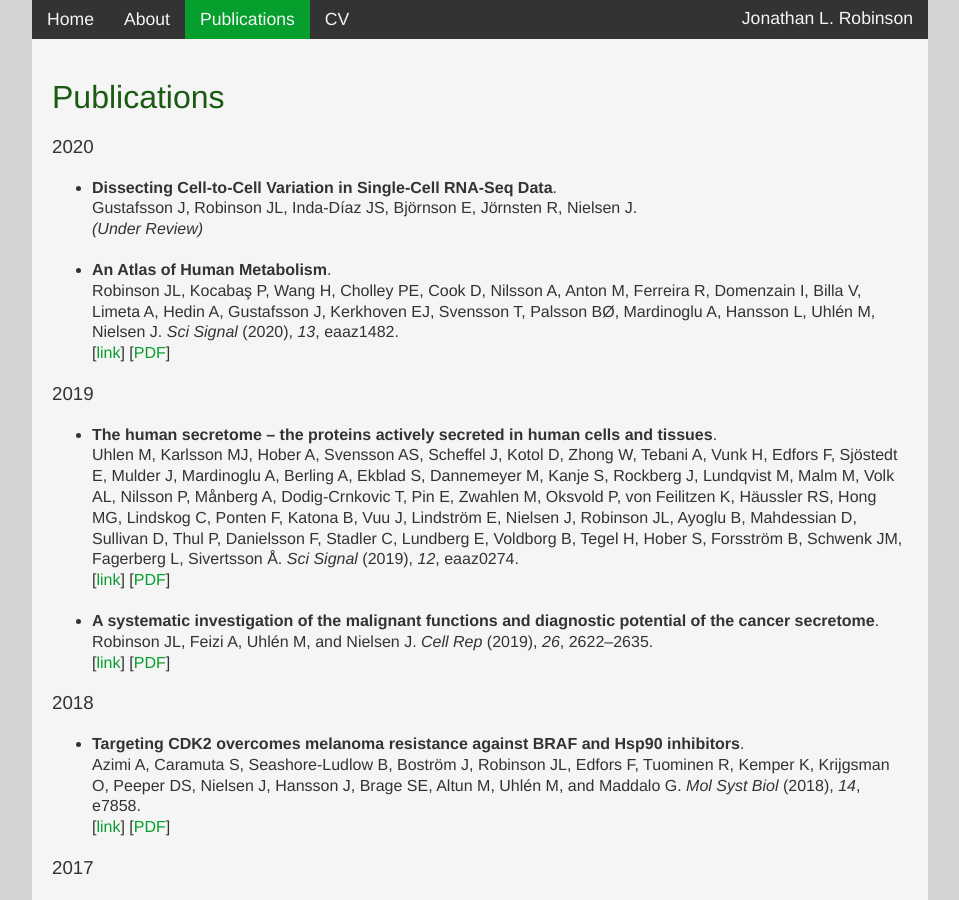
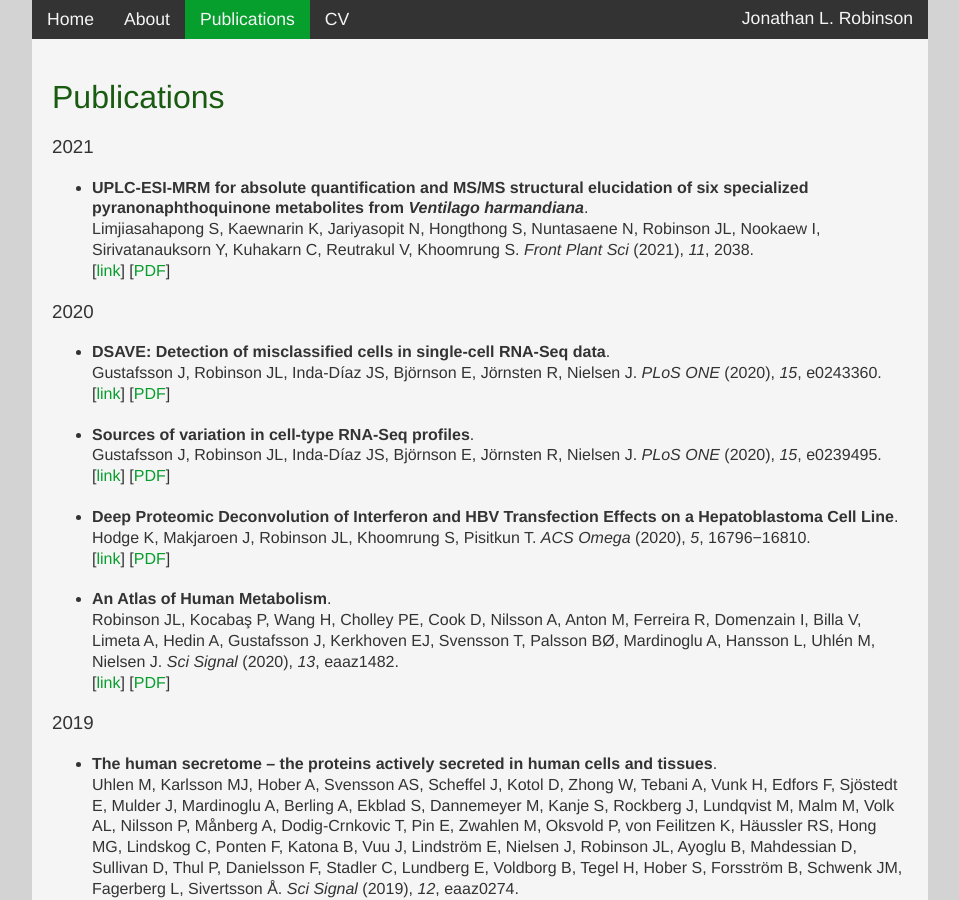
Before and after one commit to JonathanRob/JonathanRob.github.io, a Jekyll site: the page built from publications.html, in a window 1280 px wide and 900 px high. Shown: the whole window, without its empty margins (160-1119 px from the left). Built offline with Jekyll 4.4.1, drawn with Linux system fonts in a browser that asks for light colours.

Commit message:
doc: add new publications

```diff
--- a/publications.html
+++ b/publications.html
@@ -7,13 +7,35 @@ title: Publications
 
 	<h1>Publications</h1>
 
+	<h3>2021</h3>
+
+	<ul class='spaced-list'>
+		<li>
+			<b>UPLC-ESI-MRM for absolute quantification and MS/MS structural elucidation of six specialized pyranonaphthoquinone metabolites from <i>Ventilago harmandiana</i></b>.
+			<br>Limjiasahapong S, Kaewnarin K, Jariyasopit N, Hongthong S, Nuntasaene N, Robinson JL, Nookaew I, Sirivatanauksorn Y, Kuhakarn C, Reutrakul V, Khoomrung S. <i>Front Plant Sci</i> (2021), <i>11</i>, 2038.
+			<br>[<a href='https://www.frontiersin.org/articles/10.3389/fpls.2020.602993/full'>link</a>] [<a href='/papers/FrontPlantSci_2021_MSstruct_ventilago.pdf'>PDF</a>]
+		</li>
+	</ul>
+
 	<h3>2020</h3>
 
 	<ul class='spaced-list'>
 		<li>
-			<b>Dissecting Cell-to-Cell Variation in Single-Cell RNA-Seq Data</b>.
-			<br>Gustafsson J, Robinson JL, Inda-Díaz JS, Björnson E, Jörnsten R, Nielsen J.
-			<br><i>(Under Review)</i>
+			<b>DSAVE: Detection of misclassified cells in single-cell RNA-Seq data</b>.
+			<br>Gustafsson J, Robinson JL, Inda-Díaz JS, Björnson E, Jörnsten R, Nielsen J. <i>PLoS ONE</i> (2020), <i>15</i>, e0243360.
+			<br>[<a href='https://journals.plos.org/plosone/article?id=10.1371/journal.pone.0243360'>link</a>] [<a href='/papers/PLOSONE_2020_DSAVE.pdf'>PDF</a>]
+		</li>
+
+		<li>
+			<b>Sources of variation in cell-type RNA-Seq profiles</b>.
+			<br>Gustafsson J, Robinson JL, Inda-Díaz JS, Björnson E, Jörnsten R, Nielsen J. <i>PLoS ONE</i> (2020), <i>15</i>, e0239495.
+			<br>[<a href='https://journals.plos.org/plosone/article?id=10.1371/journal.pone.0239495'>link</a>] [<a href='/papers/PLOSONE_2020_scRNAseq_variation.pdf'>PDF</a>]
+		</li>
+
+		<li>
+			<b>Deep Proteomic Deconvolution of Interferon and HBV Transfection Effects on a Hepatoblastoma Cell Line</b>.
+			<br>Hodge K, Makjaroen J, Robinson JL, Khoomrung S, Pisitkun T. <i>ACS Omega</i> (2020), <i>5</i>, 16796−16810.
+			<br>[<a href='https://pubs.acs.org/doi/10.1021/acsomega.0c01865'>link</a>] [<a href='/papers/ACSomega_2020_HBV_proteome.pdf'>PDF</a>]
 		</li>
 
 		<li>
```
Also changed, not shown: 4 other files.
